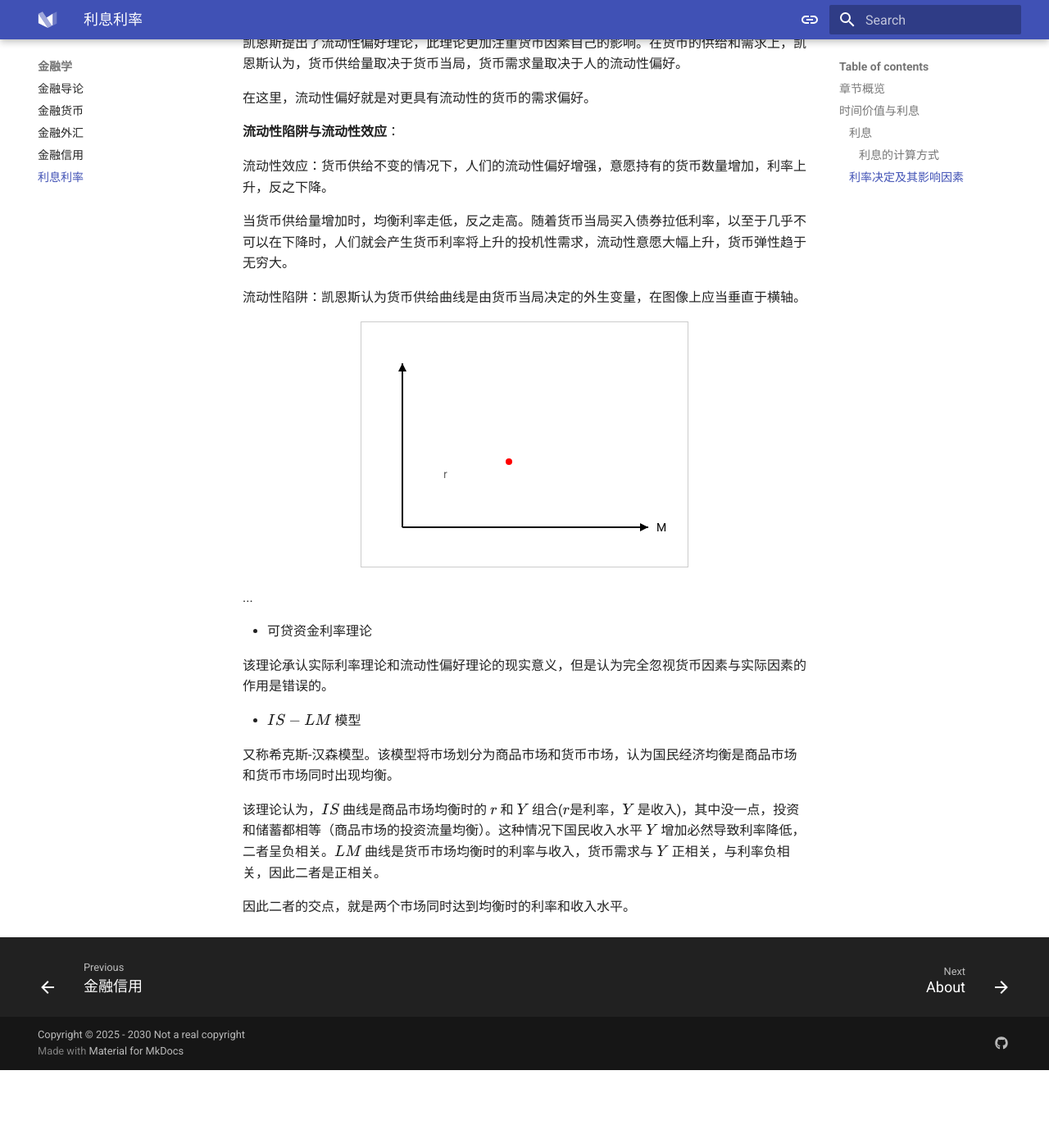
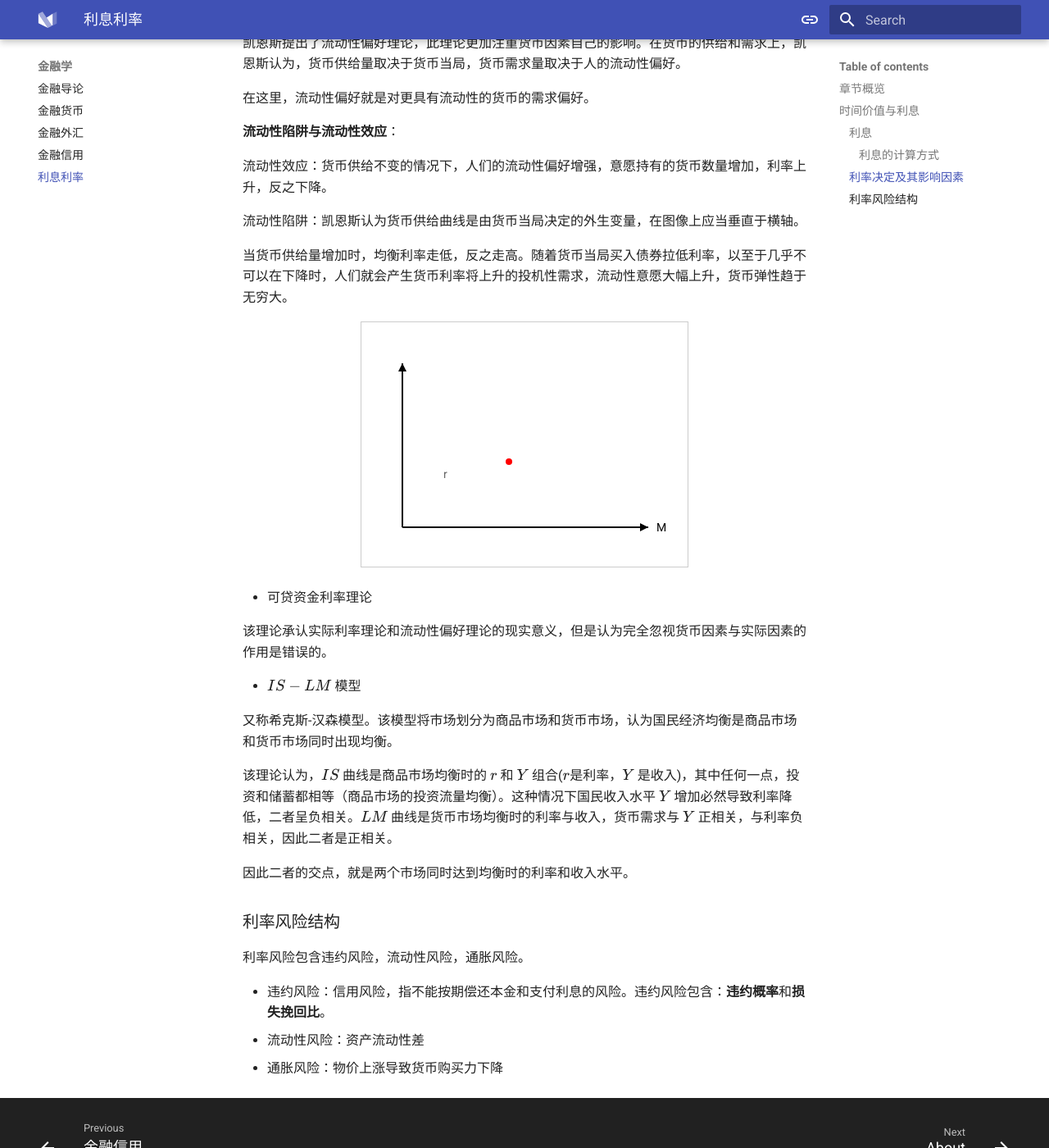
Before and after one commit to HarudogMyLand/FuckEconomicNote, an MkDocs documentation site: the page built from docs/finance/finance5.md, in a window 1280 px wide and 1400 px high, scrolled down 2957 px. Shown: the whole window at 82% size. Built offline with MkDocs 1.6.1 and Material for MkDocs 9.7.7, drawn with Linux system fonts in a browser that asks for light colours; before the commit the page ends 4262 px from its top, so only the background shows below that.

Commit message:
update blog

```diff
--- a/docs/finance/finance5.md
+++ b/docs/finance/finance5.md
@@ -122,9 +122,9 @@ $$
 
 流动性效应：货币供给不变的情况下，人们的流动性偏好增强，意愿持有的货币数量增加，利率上升，反之下降。
 
+流动性陷阱：凯恩斯认为货币供给曲线是由货币当局决定的外生变量，在图像上应当垂直于横轴。
+
 当货币供给量增加时，均衡利率走低，反之走高。随着货币当局买入债券拉低利率，以至于几乎不可以在下降时，人们就会产生货币利率将上升的投机性需求，流动性意愿大幅上升，货币弹性趋于无穷大。
-
-流动性陷阱：凯恩斯认为货币供给曲线是由货币当局决定的外生变量，在图像上应当垂直于横轴。
 
 <center>
 <svg width="400" height="300" style="border:1px solid #ccc;">
@@ -137,8 +137,6 @@ $$
 <text x="100" y="190" font-size="14" fill="#666">r</text>
 </svg>
 </center>
-...
-
 - 可贷资金利率理论
 
 该理论承认实际利率理论和流动性偏好理论的现实意义，但是认为完全忽视货币因素与实际因素的作用是错误的。
@@ -147,7 +145,15 @@ $$
 
 又称希克斯-汉森模型。该模型将市场划分为商品市场和货币市场，认为国民经济均衡是商品市场和货币市场同时出现均衡。
 
-该理论认为，$IS$ 曲线是商品市场均衡时的 $r$ 和 $Y$ 组合($r$是利率，$Y$ 是收入)，其中没一点，投资和储蓄都相等（商品市场的投资流量均衡）。这种情况下国民收入水平 $Y$ 增加必然导致利率降低，二者呈负相关。$LM$ 曲线是货币市场均衡时的利率与收入，货币需求与 $Y$
+该理论认为，$IS$ 曲线是商品市场均衡时的 $r$ 和 $Y$ 组合($r$是利率，$Y$ 是收入)，其中任何一点，投资和储蓄都相等（商品市场的投资流量均衡）。这种情况下国民收入水平 $Y$ 增加必然导致利率降低，二者呈负相关。$LM$ 曲线是货币市场均衡时的利率与收入，货币需求与 $Y$
 正相关，与利率负相关，因此二者是正相关。
 
 因此二者的交点，就是两个市场同时达到均衡时的利率和收入水平。
+
+### 利率风险结构
+
+利率风险包含违约风险，流动性风险，通胀风险。
+
+- 违约风险：信用风险，指不能按期偿还本金和支付利息的风险。违约风险包含：**违约概率**和**损失挽回比**。
+- 流动性风险：资产流动性差
+- 通胀风险：物价上涨导致货币购买力下降
```
Also changed, not shown: docs/finance/finance2.md (+4 -2 lines).
